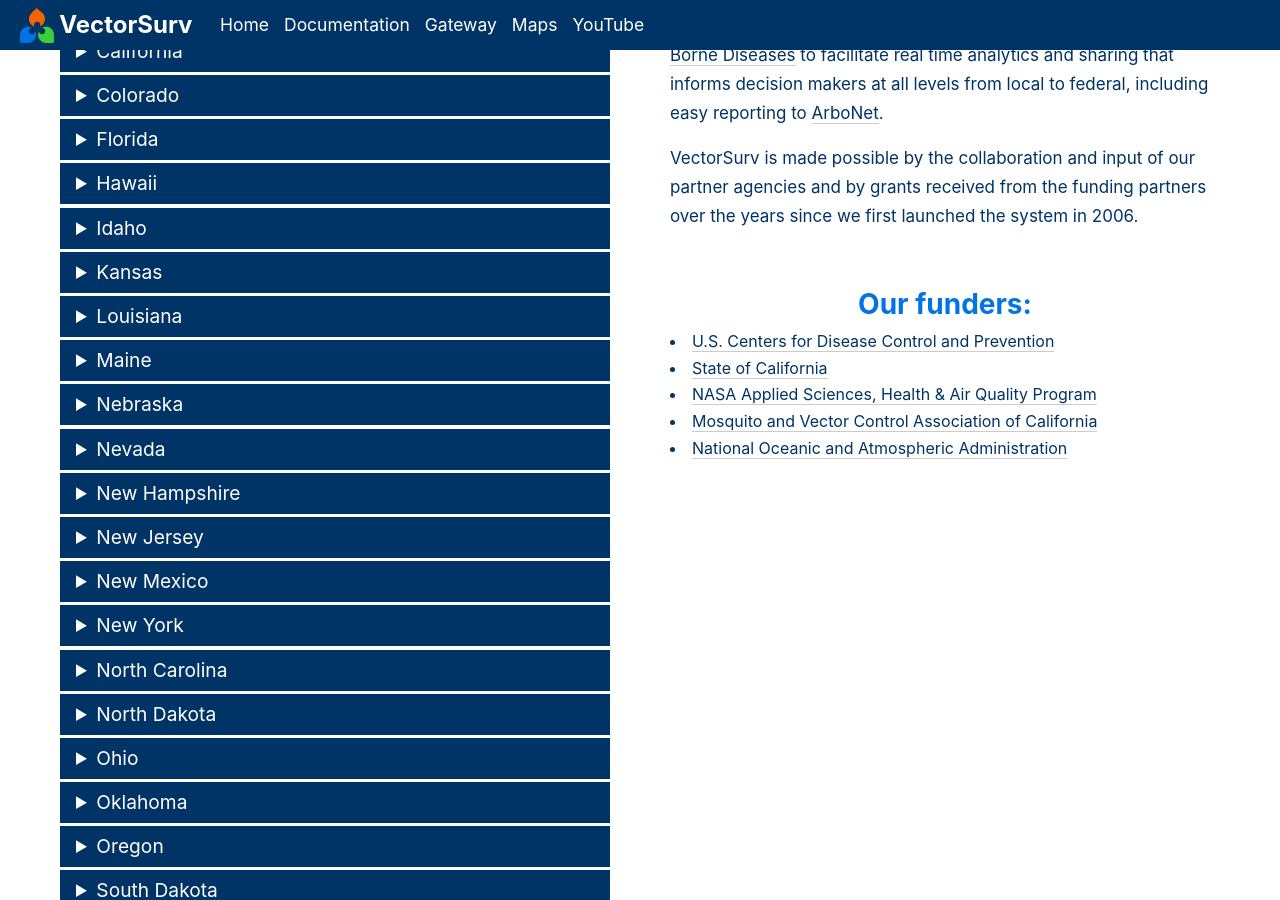
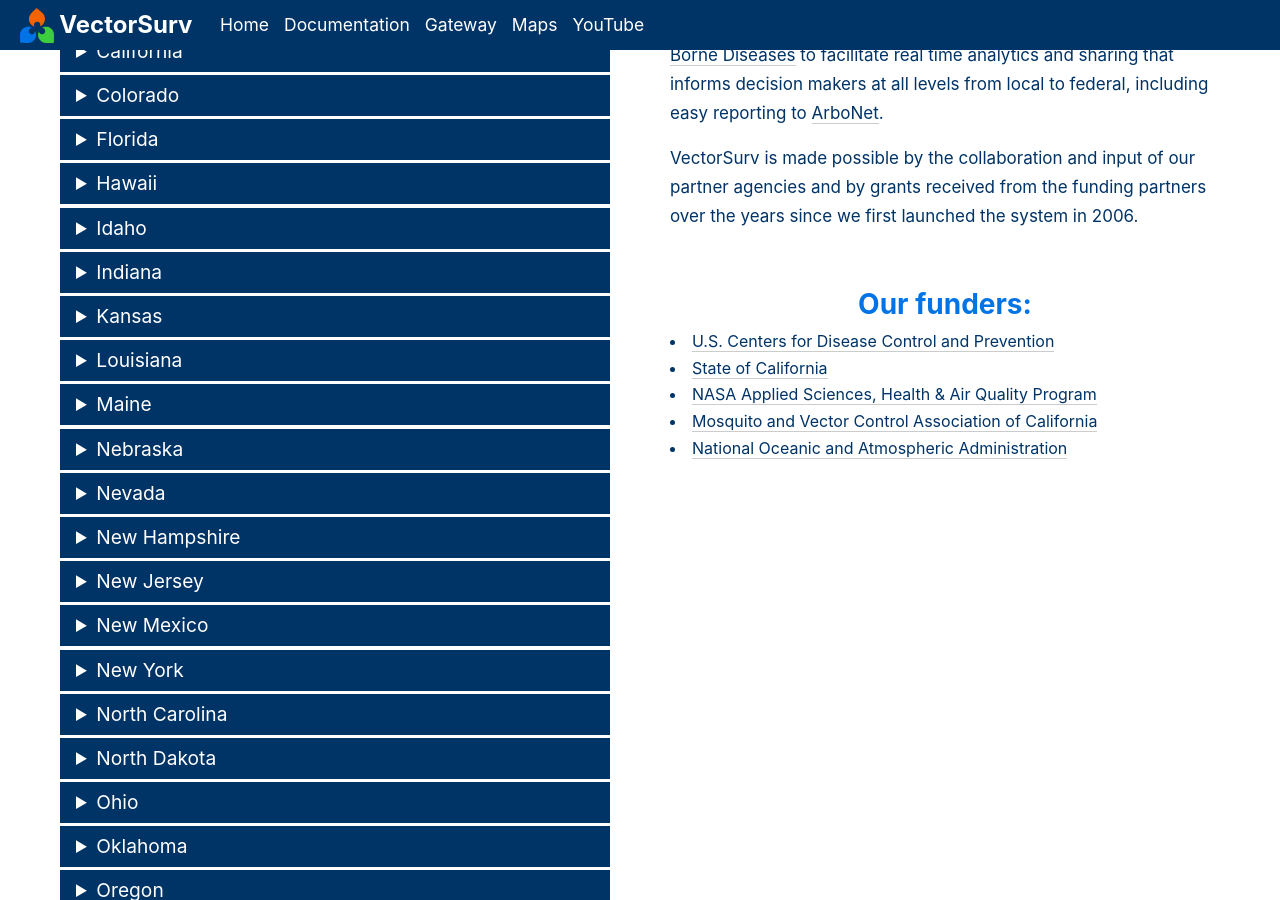
Before and after one commit to tlvaldepena/vectorsurv.org, a Jekyll site: the page built from index.md, in a window 1280 px wide and 900 px high, scrolled down 1390 px. Built offline with Jekyll 4.4.1, drawn with Linux system fonts in a browser that asks for light colours; our own code applies the rules of GitHub Pages for plain Markdown files.

Commit message:
Add Indiana

```diff
--- a/index.md
+++ b/index.md
@@ -173,6 +173,16 @@
                     </li>
                   </ul>
                 </p>
+            </details>
+            <details>
+              <summary>Indiana</summary>
+              <p>
+                <ul>
+                  <li>
+                    <a href="https://www.in.gov/health/idepd/zoonotic-and-vectorborne-epidemiology-entomology/" target="_blank">Indiana Department of Health</a>
+                  </li>
+                </ul>
+              </p>
             </details>
             <details>
               <summary>Kansas</summary>
```
